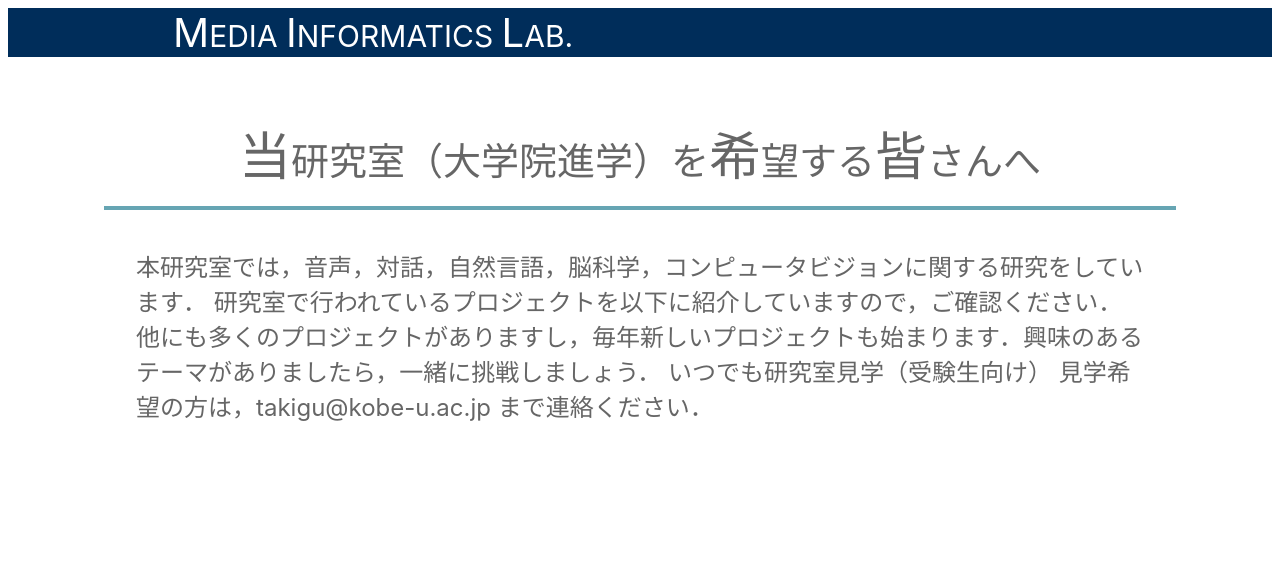
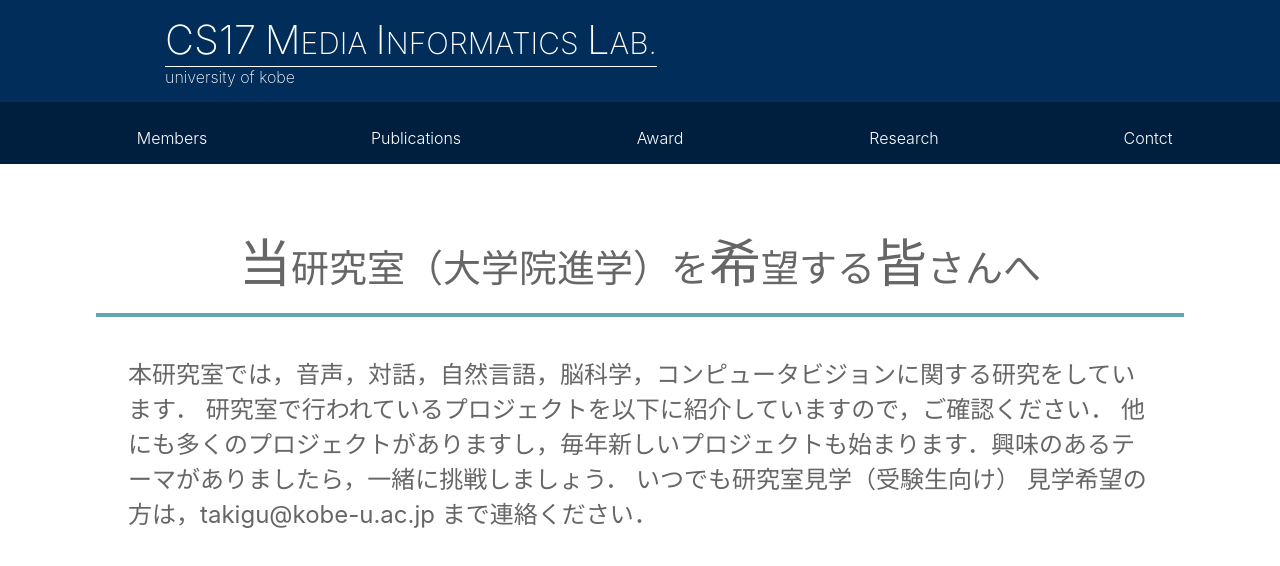
Before and after one commit to Keisuke168/Solicitation-Page, a Gatsby site: page / in a window 1280 px wide. Built offline with nearby package versions, Linux system fonts and the light colour scheme; Gatsby itself is replaced by a stand-in of ours.

Commit message:
implement header

```diff
--- /dev/null
+++ b/src/components/header.css
@@ -0,0 +1,56 @@
+.navigation{
+    /* flexboxで要素を真ん中に指定 */
+    display: flex;
+    justify-content: center;
+    align-items: center;
+    width: 100%;
+    background: rgb(0, 30, 62);
+  }
+  .navigation ul {
+    width: 100%;
+    margin: 10px;
+  }
+  .button{
+    display: block;
+    padding:0;
+    width:20%;
+    float:left;
+    /* 上下にボーダーを指定 */
+    /* border-top: 1px solid #d6d6d6;
+    border-bottom: 1px solid #d6d6d6; */
+    /* カーソルを離した際のアニメーションの速度調整 */
+    transition:.2s all;
+  }
+  .button p {
+    height: 10px;
+    font-weight: 300;
+    text-align: center;
+  }
+  .button a {
+    color: white;
+    /* リンク指定した要素のスタイルを削除 */
+    text-decoration:none;
+  }
+  .navigation:hover .button{
+    /* ナビゲーションをマウスオーバーした際のアニメーションの動きを指定 */
+    filter:blur(3px);
+    /* 全てのボタンがぼやける */
+    opacity:.8;
+    /* 全てのボタンを通常サイズに指定 */
+    transform: scale(1);
+  }
+  .navigation:hover .button:hover{
+    /* アニメーション速度を指定 */
+    transition: .6s;
+    /* hoverしたボタンを少し拡大するように指定 */
+    transform:scale(1.1);
+    /* hoverしている要素のみぼやけない指定 */
+    filter:blur(0px);
+    opacity:1;
+    /* ボタンをhoverした際に上下のボーダーの色を濃くする */
+    /* border-top: 1px solid #888888;
+    border-bottom: 1px solid #888888; */
+  }
+  .navigation:hover .button:hover > p {
+    font-weight: bold;
+  }
--- a/src/components/header.js
+++ b/src/components/header.js
@@ -1,6 +1,7 @@
 import React from "react"
 import { Link } from "gatsby"
 import styled from '@emotion/styled'
+import './header.css'
 
 const Wrapper = styled.div`
   background-color: rgb(0, 45, 90);
@@ -8,23 +9,56 @@ const Wrapper = styled.div`
 
 const Content = styled.div`
   margin: 0 150px;
-  padding: 0 15px;
+  padding: 15px 15px;
   color: white;
   font-size: 30px;
-  font-weight: 400;
+  font-weight: 200;
+  font-family: "Helvetica Neue",
+  border-bottom: 4px solid #66a5b3;
 `
 
 const Large = styled.span`
     font-size: 40px;
 `
 
+const P = styled.p`
+  width: fit-content;
+  border-bottom: 0.5px solid white;
+  padding-bottom: 2px;
+  margin: 0;
+`
 
+const Univ = styled.p`
+  font-size: 16px;
+  margin: 0;
+  top:0;
+`
 
 const Header =  () => (
   <Wrapper>
     <Content>
-      <Large>M</Large>EDIA <Large>I</Large>NFORMATICS <Large>L</Large>AB.
+      <P><Large>CS17</Large>  <Large>M</Large>EDIA <Large>I</Large>NFORMATICS <Large>L</Large>AB.</P>
+      <Univ>university of kobe</Univ>
     </Content>
+    <div class="navigation">
+  <ul>
+    <li class="button">
+      <p><a href="http://www.me.cs.scitec.kobe-u.ac.jp/members.html">Members</a></p>
+    </li>
+    <li class="button">
+      <p><a href="http://www.me.cs.scitec.kobe-u.ac.jp/~takigu/publications.html">Publications</a></p>
+    </li>
+    <li class="button">
+      <p><a href="http://www.me.cs.scitec.kobe-u.ac.jp/award.html">Award</a></p>
+    </li>
+    <li class="button">
+      <p><a href="#">Research</a></p>
+    </li>
+    <li class="button">
+      <p><a href="#">Contct</a></p>
+    </li>
+  </ul>
+</div>
   </Wrapper>
 )
 
--- /dev/null
+++ b/src/components/layout.css
@@ -0,0 +1,9 @@
+body{
+    margin:0;
+    padding:0;
+}
+
+html{
+    margin:0;
+    padding:0;
+}
--- a/src/pages/index.js
+++ b/src/pages/index.js
@@ -2,11 +2,14 @@ import * as React from "react"
 import Header from "../components/header"
 import Hero from "../components/hero"
 import SEO from "../components/seo"
+import "../components/layout.css"
 
 // styles
 const pageStyles = {
   color: "#232129",
   fontFamily: "-apple-system, Roboto, sans-serif, serif",
+  margin: 0,
+  padding: 0,
 }
 
 // markup
```
